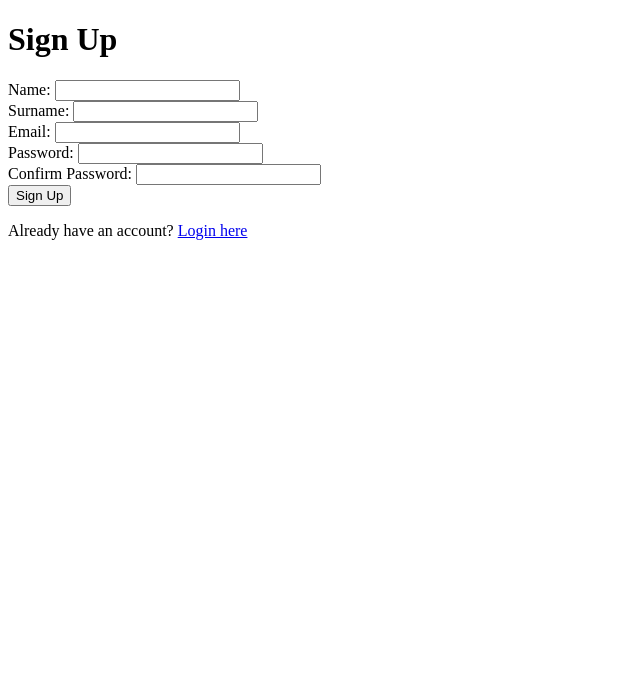
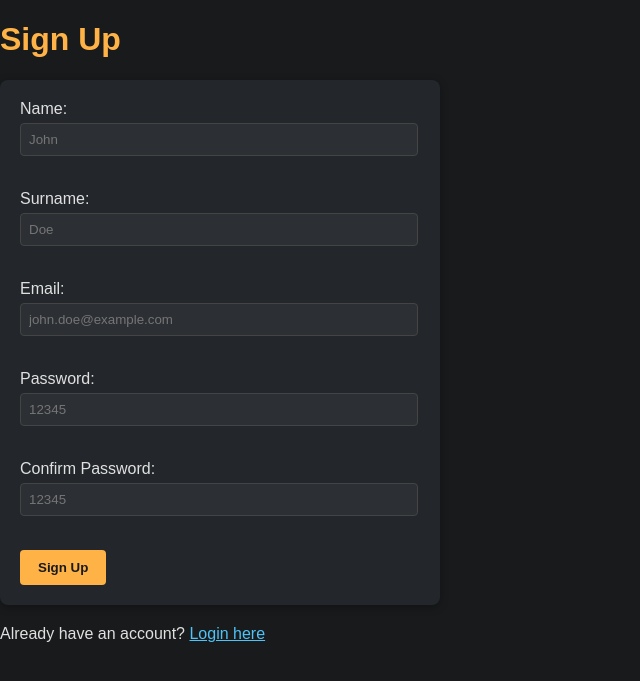
Before and after one commit to MondeNel/Vibe_coding_test, a Flask app: page /signup_page in a window 1280 px wide. Shown: the top 681 px of the page, without its empty margins (0-640 px from the left). Run offline with Flask 3, Linux system fonts and the light colour scheme.

Commit message:
Added placeholder texts to the templates

```diff
--- /dev/null
+++ b/backend/static/style.css
@@ -0,0 +1,80 @@
+body {
+    background-color: #181a1b;
+    color: #e0e0e0;
+    font-family: Arial, sans-serif;
+    margin: 0;
+    padding: 0;
+}
+
+h1, h2 {
+    color: #ffb347;
+}
+
+a {
+    color: #4fc3f7;
+}
+
+form {
+    background: #23272b;
+    padding: 20px;
+    border-radius: 8px;
+    margin-bottom: 20px;
+    box-shadow: 0 2px 8px rgba(0,0,0,0.3);
+    max-width: 400px;
+}
+
+input[type="text"],
+input[type="email"],
+input[type="password"] {
+    background: #2c2f33;
+    color: #e0e0e0;
+    border: 1px solid #444;
+    border-radius: 4px;
+    padding: 8px;
+    margin: 5px 0 10px 0;
+    width: 95%;
+}
+
+button {
+    background: #ffb347;
+    color: #181a1b;
+    border: none;
+    border-radius: 4px;
+    padding: 10px 18px;
+    font-weight: bold;
+    cursor: pointer;
+    margin-right: 8px;
+    transition: background-color 0.2s;
+}
+
+button:hover {
+    background: #ffa000;
+}
+
+table {
+    width: 100%;
+    background: #23272b;
+    color: #e0e0e0;
+    border-collapse: collapse;
+    margin-bottom: 30px;
+}
+
+th, td {
+    border: 1px solid #444;
+    padding: 10px;
+    text-align: left;
+}
+
+th {
+    background: #181a1b;
+    color: #ffb347;
+}
+
+p {
+    margin: 10px 0;
+}
+
+label {
+    display: block;
+    margin-bottom: 6px;
+}
--- a/backend/templates/login.html
+++ b/backend/templates/login.html
@@ -3,13 +3,14 @@
 <head>
     <meta charset="UTF-8">
     <title>Login</title>
+    <link rel="stylesheet" href="{{ url_for('static', filename='style.css') }}">
 </head>
 <body>
     <h1>Login</h1>
     {% if message %}<p style="color:red;">{{ message }}</p>{% endif %}
     <form method="post">
-        <label>Email: <input type="email" name="email" required></label><br>
-        <label>Password: <input type="password" name="password" required></label><br>
+        <label>Email: <input type="email" name="email" required placeholder="john.doe@example.com"></label><br>
+        <label>Password: <input type="password" name="password" required placeholder="12345"></label><br>
         <button type="submit">Login</button>
     </form>
     <p>Don't have an account? <a href="{{ url_for('signup_page') }}">Sign up here</a></p>
--- a/backend/templates/signup.html
+++ b/backend/templates/signup.html
@@ -3,16 +3,17 @@
 <head>
     <meta charset="UTF-8">
     <title>Sign Up</title>
+    <link rel="stylesheet" href="{{ url_for('static', filename='style.css') }}">
 </head>
 <body>
     <h1>Sign Up</h1>
     {% if message %}<p style="color:red;">{{ message }}</p>{% endif %}
     <form method="post">
-        <label>Name: <input type="text" name="name" required></label><br>
-        <label>Surname: <input type="text" name="surname" required></label><br>
-        <label>Email: <input type="email" name="email" required></label><br>
-        <label>Password: <input type="password" name="password" required></label><br>
-        <label>Confirm Password: <input type="password" name="confirm_password" required></label><br>
+        <label>Name: <input type="text" name="name" required placeholder="John"></label><br>
+        <label>Surname: <input type="text" name="surname" required placeholder="Doe"></label><br>
+        <label>Email: <input type="email" name="email" required placeholder="john.doe@example.com"></label><br>
+        <label>Password: <input type="password" name="password" required placeholder="12345"></label><br>
+        <label>Confirm Password: <input type="password" name="confirm_password" required placeholder="12345"></label><br>
         <button type="submit">Sign Up</button>
     </form>
     <p>Already have an account? <a href="{{ url_for('login_page') }}">Login here</a></p>
```
Also changed, not shown: backend/templates/users.html (+6 -5 lines).
